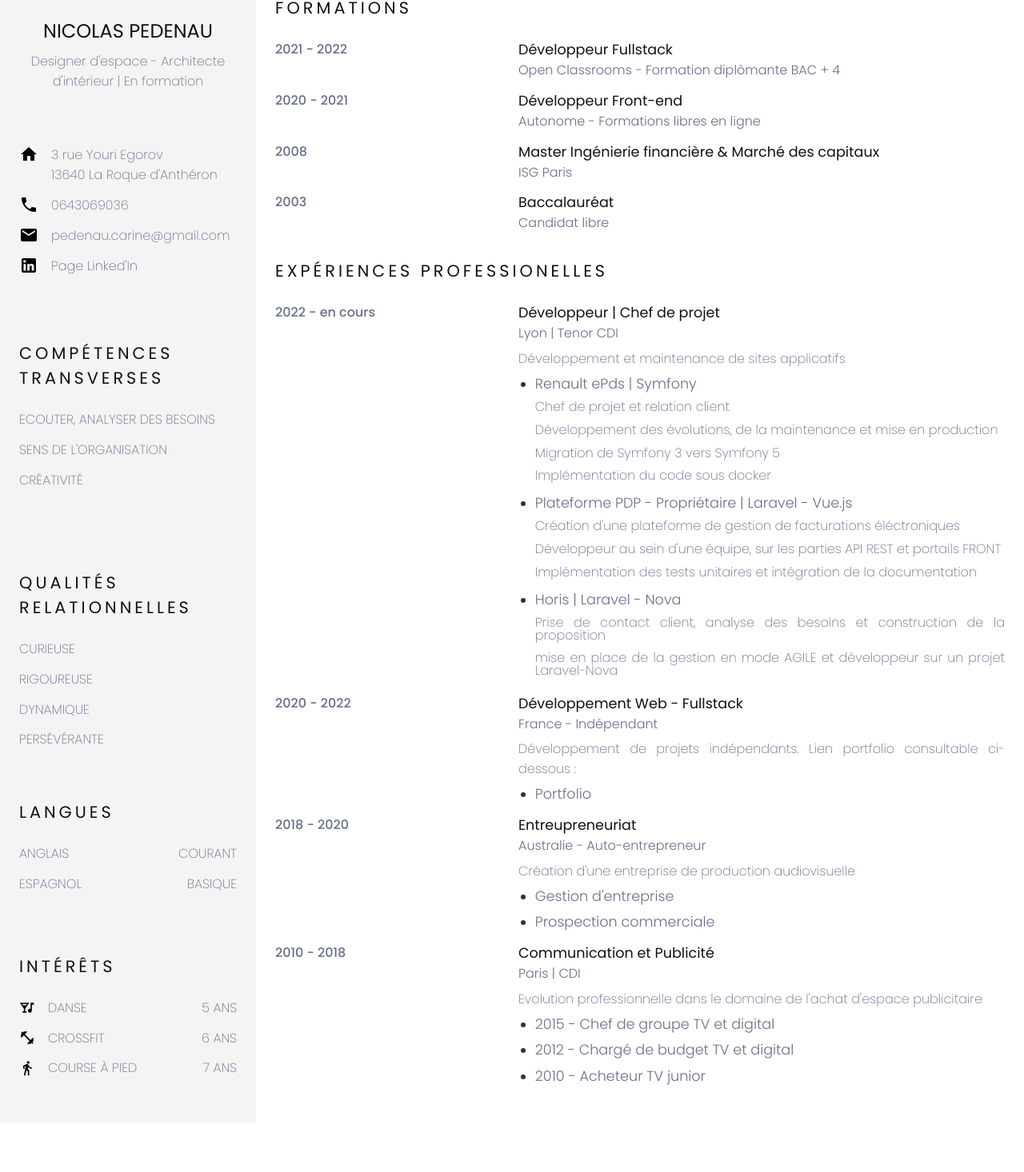
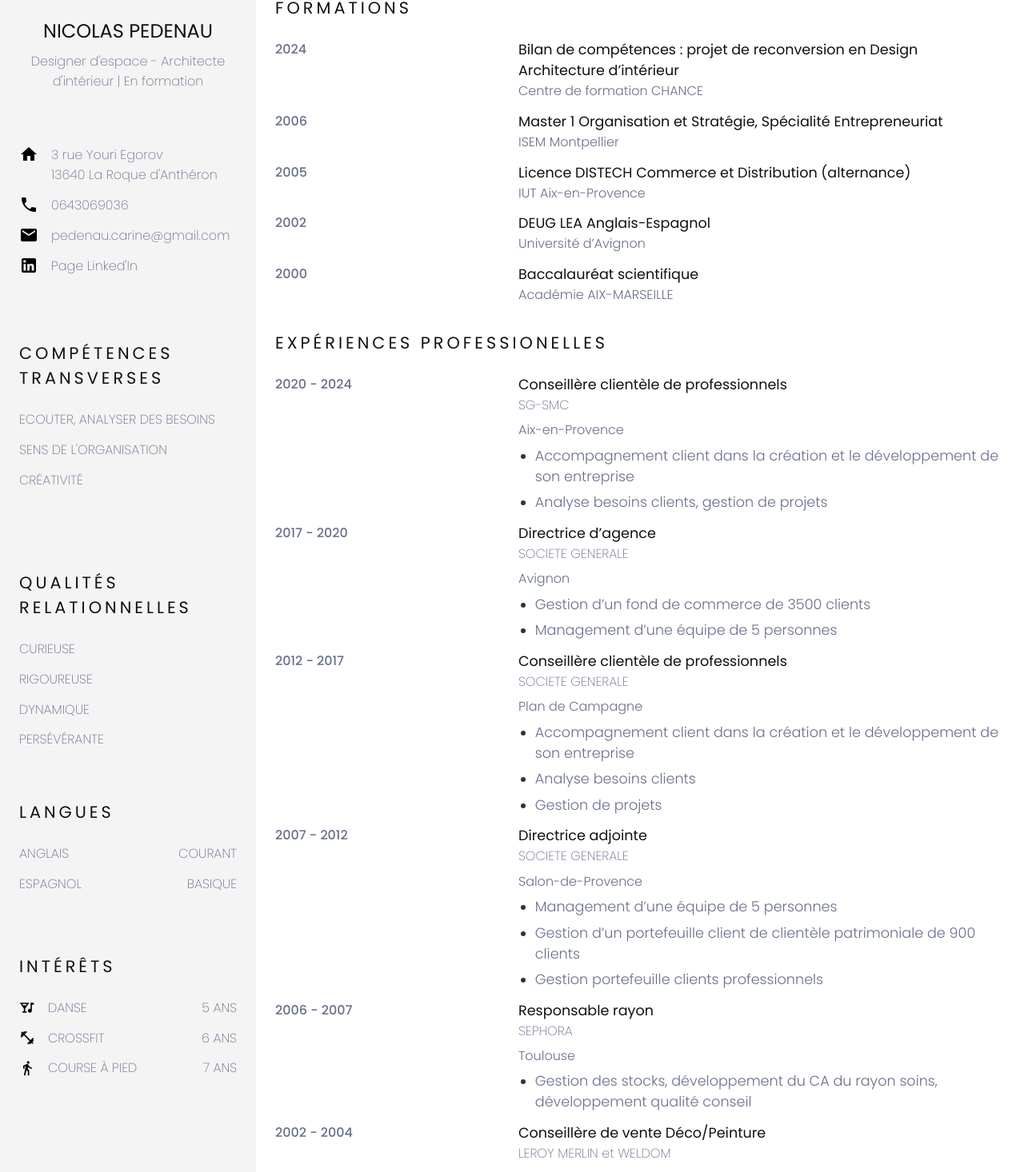
Before and after one commit to Virtus-web/cv-carine, a React (Create React App) app: page / in a window 1280 px wide. Shown: the part 217-1683 px from the top of the page at 80% size. Before the commit the page ends 1621 px from the top, so only its background shows below. Built offline with nearby package versions, Linux system fonts and the light colour scheme.

Commit message:
add data

```diff
--- a/src/components/Experiences.js
+++ b/src/components/Experiences.js
@@ -12,8 +12,8 @@ function Experiences(props) {
                     </div>
                     <div className="grid__item">
                         <h3 className="grid__title">{item.title}</h3>
+                        <p className="grid__text">{item.text}</p>
                         <p className="grid__location">{item.location}</p>
-                        <p className="grid__text">{item.text}</p>
                         <ul className="grid__missions">
                             {item.missions.map(mission => (
                                 <li className="grid__mission" key={mission.id}>
--- a/src/datas/Experiences.js
+++ b/src/datas/Experiences.js
@@ -1,117 +1,101 @@
 export const dataExperiences = [
     {
-        id: 4,
-        title: "Développeur | Chef de projet",
-        date: "2022 - en cours",
-        location: "Lyon | Tenor CDI",
-        text: `Développement et maintenance de sites applicatifs`,
+        id: 6,
+        title: "Conseillère clientèle de professionnels",
+        date: "2020 - 2024",
+        location: "Aix-en-Provence",
+        text: `SG-SMC`,
         missions: [
             {
                 id: 1,
-                title: "Renault ePds | Symfony",
-                details: [
-                    {
-                        id: 1,
-                        bullet : "Chef de projet et relation client"
-                    },
-                    {
-                        id: 2,
-                        bullet : "Développement des évolutions, de la maintenance et mise en production "
-                    },
-                    {
-                        id: 3,
-                        bullet : "Migration de Symfony 3 vers Symfony 5"
-                    },
-                    {
-                        id: 4,
-                        bullet : "Implémentation du code sous docker"
-                    },
-                ]
+                title: "Accompagnement client dans la création et le développement de son entreprise",
             },
             {
                 id: 2,
-                title: "Plateforme PDP - Propriétaire | Laravel - Vue.js",
-                details: [
-                    {
-                        id: 1,
-                        bullet : "Création d'une plateforme de gestion de facturations éléctroniques"
-                    },
-                    {
-                        id: 2,
-                        bullet : "Développeur au sein d'une équipe, sur les parties API REST et portails FRONT"
-                    },
-                    {
-                        id: 3,
-                        bullet : "Implémentation des tests unitaires et intégration de la documentation"
-                    },
-                ]
-            },
-            {
-                id: 3,
-                title: "Horis | Laravel - Nova",
-                details: [
-                    {
-                        id: 1,
-                        bullet : "Prise de contact client, analyse des besoins et construction de la proposition"
-                    },
-                    {
-                        id: 2,
-                        bullet : "mise en place de la gestion en mode AGILE et développeur sur un projet Laravel-Nova"
-                    },
-                ]
+                title: "Analyse besoins clients, gestion de projets",
             },
         ]
     },
     {
-        id: 1,
-        title: "Développement Web - Fullstack",
-        date: "2020 - 2022",
-        location: "France - Indépendant",
-        text: `Développement de projets indépendants. Lien portfolio consultable ci-dessous :`,
+        id: 5,
+        title: "Directrice d’agence",
+        date: "2017 - 2020",
+        location: "Avignon",
+        text: `SOCIETE GENERALE`,
         missions: [
             {
                 id: 1,
-                title: "Portfolio",
-                url: "https://virtus-web.github.io/developer-portfolio/",
+                title: "Gestion d’un fond de commerce de 3500 clients",
+            },
+            {
+                id: 2,
+                title: "Management d’une équipe de 5 personnes",
+            },
+        ]
+    },
+    {
+        id: 4,
+        title: "Conseillère clientèle de professionnels",
+        date: "2012 - 2017",
+        location: "Plan de Campagne",
+        text: `SOCIETE GENERALE`,
+        missions: [
+            {
+                id: 1,
+                title: "Accompagnement client dans la création et le développement de son entreprise",
+            },
+            {
+                id: 2,
+                title: "Analyse besoins clients",
+            },
+            {
+                id: 3,
+                title: "Gestion de projets",
+            }
+        ]
+    },
+    {
+        id: 1,
+        title: "Directrice adjointe",
+        date: "2007 - 2012",
+        location: "Salon-de-Provence",
+        text: `SOCIETE GENERALE`,
+        missions: [
+            {
+                id: 1,
+                title: "Management d’une équipe de 5 personnes",
+            },
+            {
+                id: 2,
+                title: "Gestion d’un portefeuille client de clientèle patrimoniale de 900 clients",
+            },
+            {
+                id: 3,
+                title: "Gestion portefeuille clients professionnels",
             }
         ]
     },
     {
         id: 2,
-        title: "Entreupreneuriat",
-        date: "2018 - 2020",
-        location: "Australie - Auto-entrepreneur",
-        text: `Création d'une entreprise de production audiovisuelle`,
+        title: "Responsable rayon",
+        date: "2006 - 2007",
+        location: "Toulouse",
+        text: `SEPHORA`,
         missions: [
             {
                 id: 1,
-                title: "Gestion d'entreprise",
+                title: "Gestion des stocks, développement du CA du rayon soins, développement qualité conseil",
             },
-            {
-                id: 2,
-                title: "Prospection commerciale",
-            }
         ]
     },
     {
         id: 3,
-        title: "Communication et Publicité",
-        date: "2010 - 2018",
-        location: "Paris | CDI",
-        text: `Evolution professionnelle dans le domaine de l'achat d'espace publicitaire`,
+        title: "Conseillère de vente Déco/Peinture",
+        date: "2002 - 2004",
+        location: "Avignon",
+        text: `LEROY MERLIN et WELDOM`,
         missions: [
-            {
-                id: 1,
-                title: "2015 - Chef de groupe TV et digital",
-            },
-            {
-                id: 2,
-                title: "2012 - Chargé de budget TV et digital",
-            },
-            {
-                id: 3,
-                title: "2010 - Acheteur TV junior",
-            },
+
         ]
     },
 ]
--- a/src/datas/Formations.js
+++ b/src/datas/Formations.js
@@ -1,28 +1,34 @@
 const dataFormations = [
     {
         id: 1,
-        title: "Développeur Fullstack",
-        date: "2021 - 2022",
-        location: "Open Classrooms - Formation diplômante BAC + 4"
+        title: "Bilan de compétences : projet de reconversion en Design Architecture d’intérieur",
+        date: "2024",
+        location: "Centre de formation CHANCE"
     },
     {
         id: 2,
-        title: "Développeur Front-end",
-        date: "2020 - 2021",
-        location: "Autonome - Formations libres en ligne"
+        title: "Master 1 Organisation et Stratégie, Spécialité Entrepreneuriat",
+        date: "2006",
+        location: "ISEM Montpellier"
     },
     {
         id: 3,
-        title: "Master Ingénierie financière & Marché des capitaux",
-        date: "2008",
-        location: "ISG Paris"
+        title: "Licence DISTECH Commerce et Distribution (alternance)",
+        date: "2005",
+        location: "IUT Aix-en-Provence"
     },
     {
         id: 4,
-        title: "Baccalauréat",
-        date: "2003",
-        location: "Candidat libre"
-    }
+        title: "DEUG LEA Anglais-Espagnol",
+        date: "2002",
+        location: "Université d’Avignon"
+    },
+    {
+        id: 5,
+        title: "Baccalauréat scientifique",
+        date: "2000",
+        location: "Académie AIX-MARSEILLE"
+    },
 ]
 
 export default dataFormations
```
